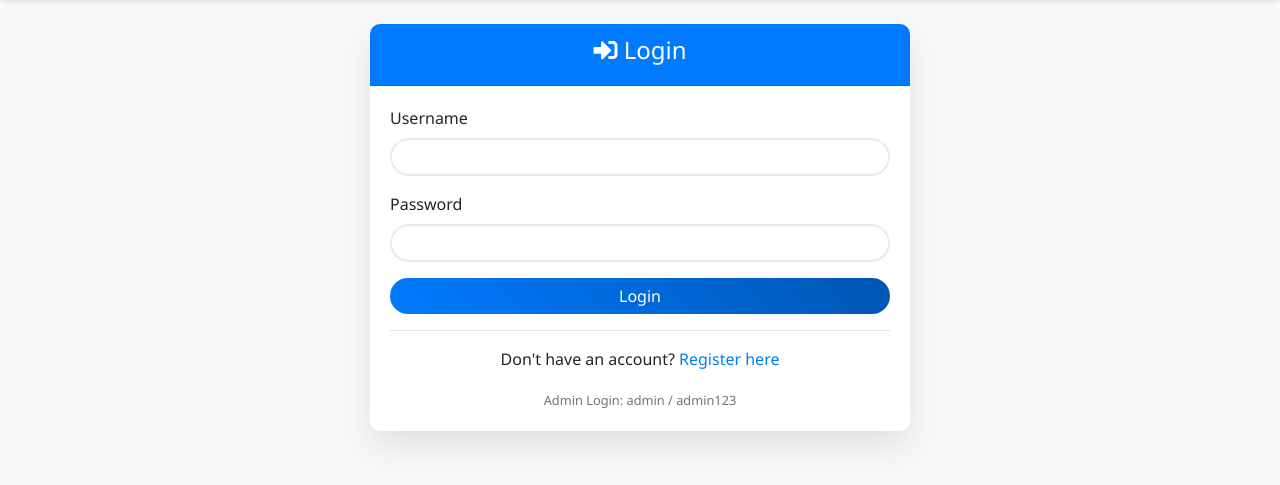
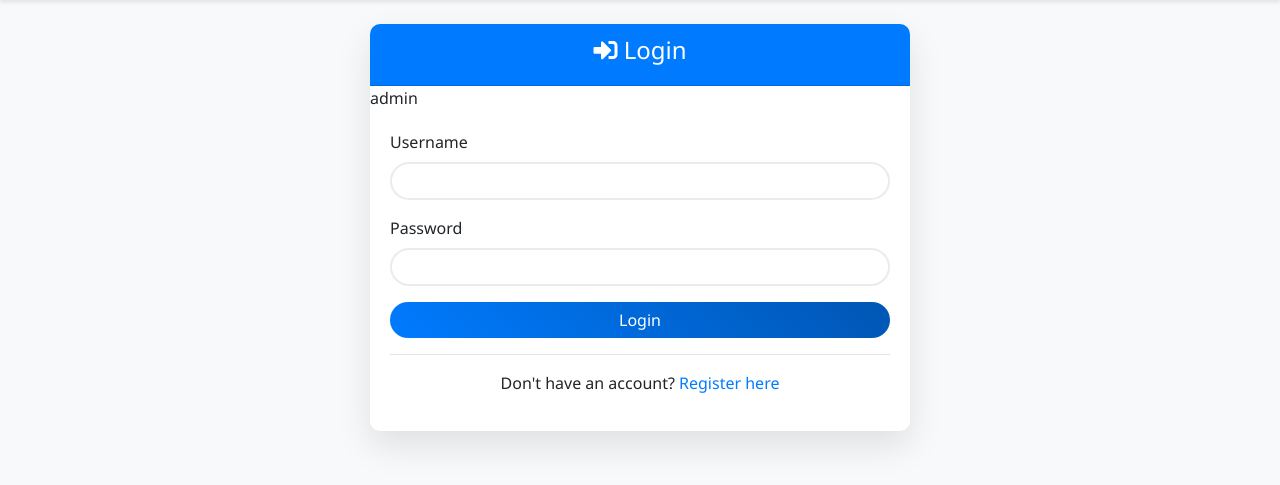
Before and after one commit to Manikantachavvakula/CampusPulse, a Flask app: page /login in a window 1280 px wide. Shown: the part 57-542 px from the top of the page. Run offline with Flask 3, Linux system fonts and the light colour scheme; some libraries are stand-ins or nearby versions.

Commit message:
The final 3

```diff
--- a/app/templates/login.html
+++ b/app/templates/login.html
@@ -8,7 +8,7 @@
         <div class="card shadow">
             <div class="card-header bg-primary text-white text-center">
                 <h4><i class="fas fa-sign-in-alt"></i> Login</h4>
-            </div>
+            </div>admin
             <div class="card-body">
                 <form method="POST">
                     <div class="form-group">
@@ -25,7 +25,7 @@
                 <hr>
                 <div class="text-center">
                     <p>Don't have an account? <a href="{{ url_for('register') }}">Register here</a></p>
-                    <small class="text-muted">Admin Login: admin / admin123</small>
+                    <!-- <small class="text-muted">Admin Login: admin / admin123</small> -->
                 </div>
             </div>
         </div>
```
